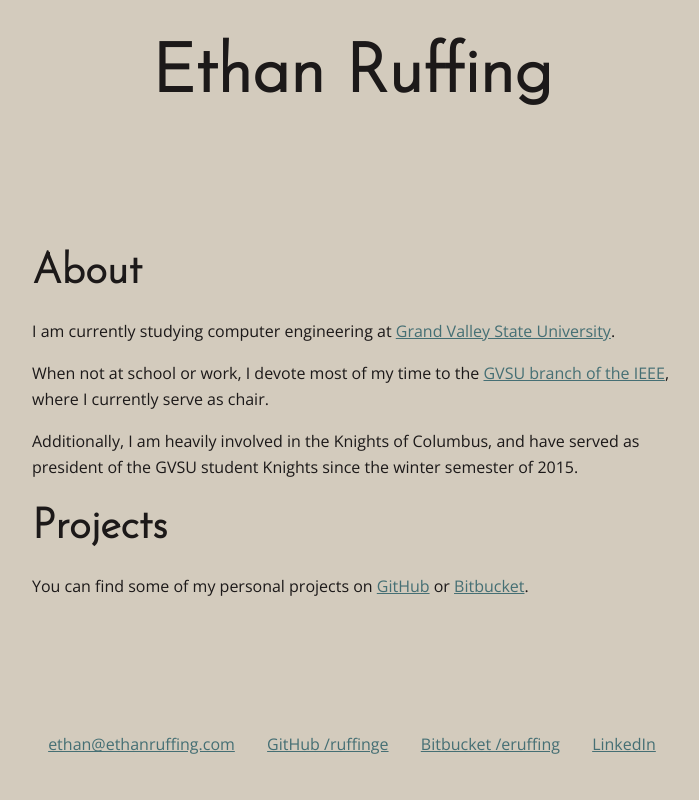
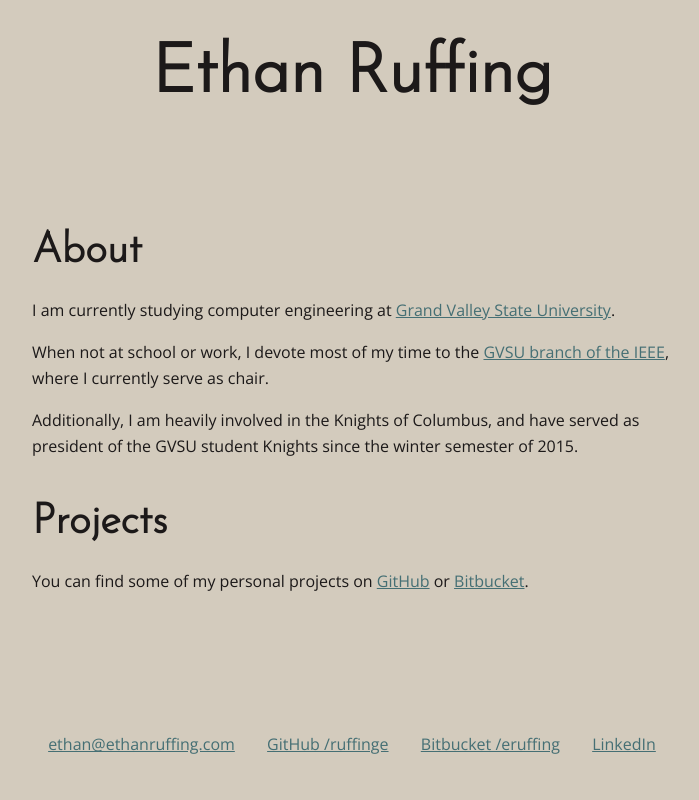
Before and after one commit to ruffinge/ruffinge.github.io, a plain HTML site: page index.html in a window 1280 px wide. Shown: the whole page, without its empty margins (288-987 px from the left). Drawn offline with nearby package versions, Linux system fonts and the light colour scheme.

Commit message:
Tweaked margins

```diff
--- a/main.css
+++ b/main.css
@@ -25,6 +25,10 @@ header, main, footer {
     margin: 2.618rem 0;
 }
 
+main > :first-child {
+    margin-top: 0;
+}
+
 h1, h2, h3 {
     font-family: 'Josefin Sans', sans-serif;
 }
@@ -40,12 +44,12 @@ h1 {
 
 h2 {
     font-size: 2.618rem;
-    margin: 1.618rem 0;
+    margin: 2.618rem 0 1.618rem 0;
 }
 
 h3 {
     font-size: 1.618rem;
-    margin: 1rem 0;
+    margin: 1.618rem 0 1rem 0;
 }
 
 p, li {
```
